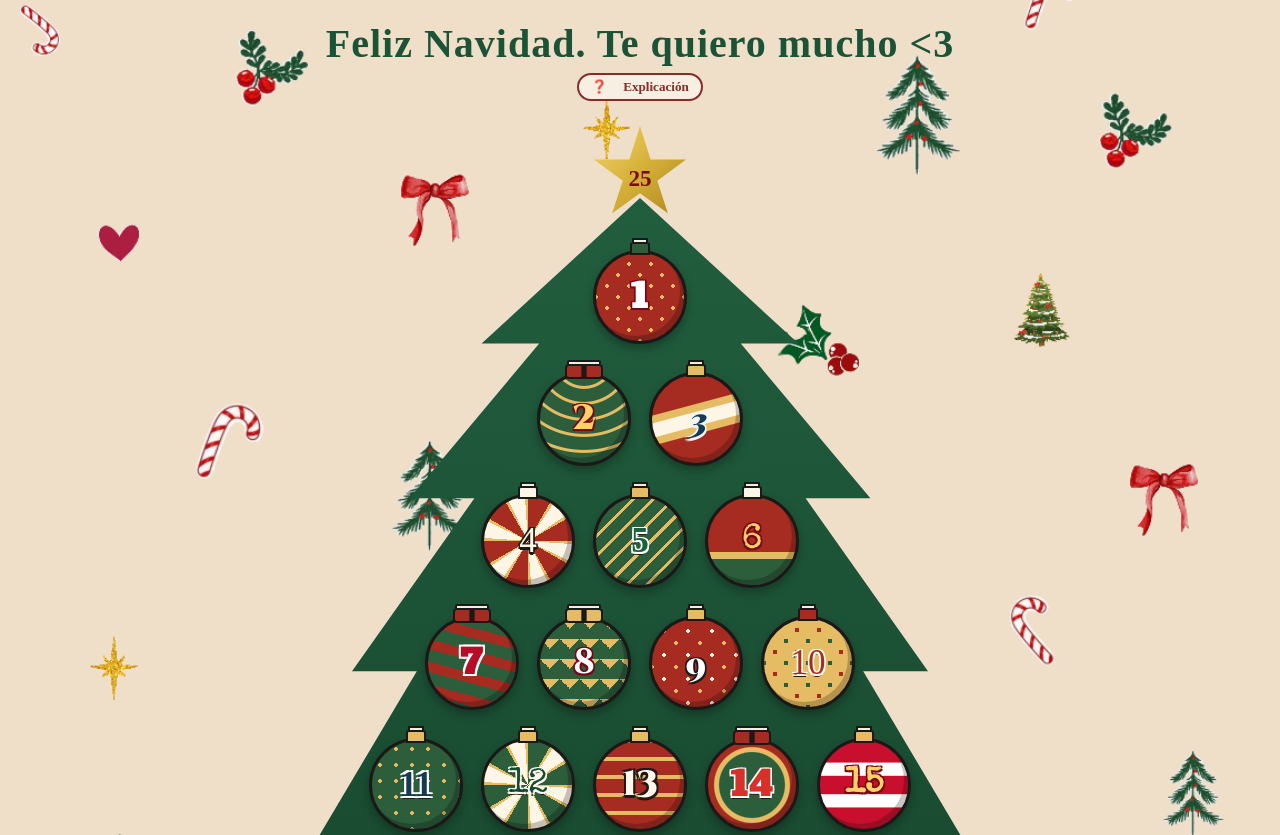
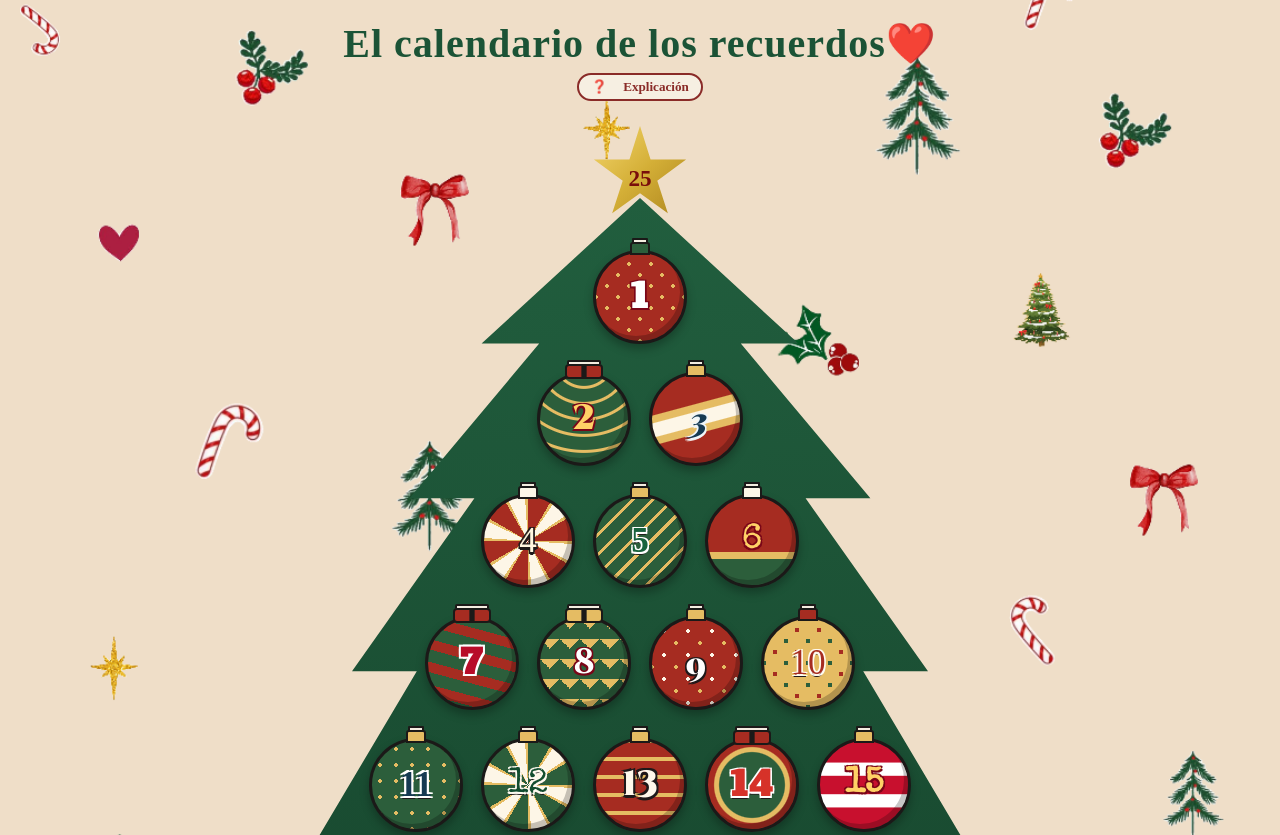
Before and after one commit to ovividi/calendario-de-adviento-2026, a plain HTML site: page index.html in a window 1280 px wide. Shown: the top 835 px of the page. Drawn offline with nearby package versions, Linux system fonts and the light colour scheme; a web font is replaced by a local one.

Commit message:
Update index.html

```diff
--- a/index.html
+++ b/index.html
@@ -750,7 +750,7 @@
 <body>
 
  <header>
-    <h1>Feliz Navidad. Te quiero mucho &lt;3</h1>
+    <h1>El calendario de los recuerdos❤️ </h1>
     <div class="subtitulo-fila">
       <button class="btn-explicacion" onclick="abrirExplicacion()">❓ Explicación</button>
     </div>
```
